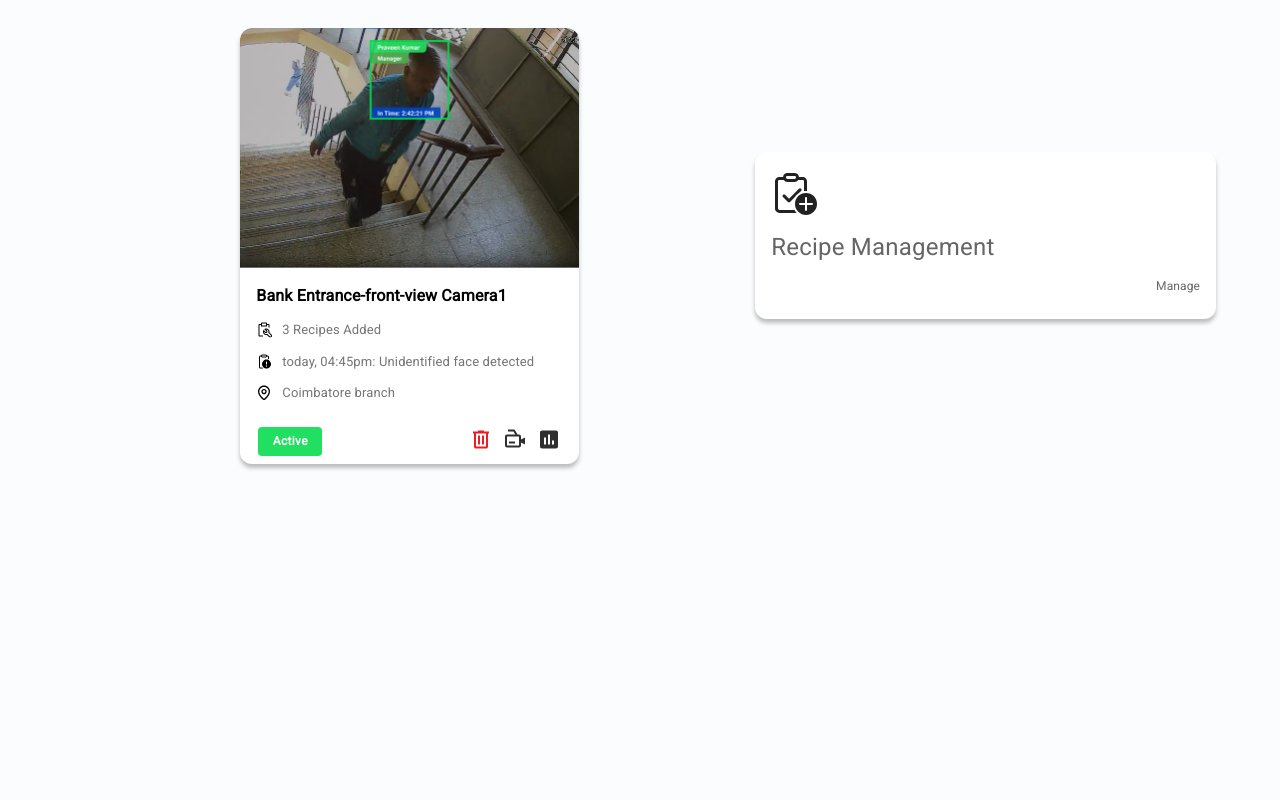
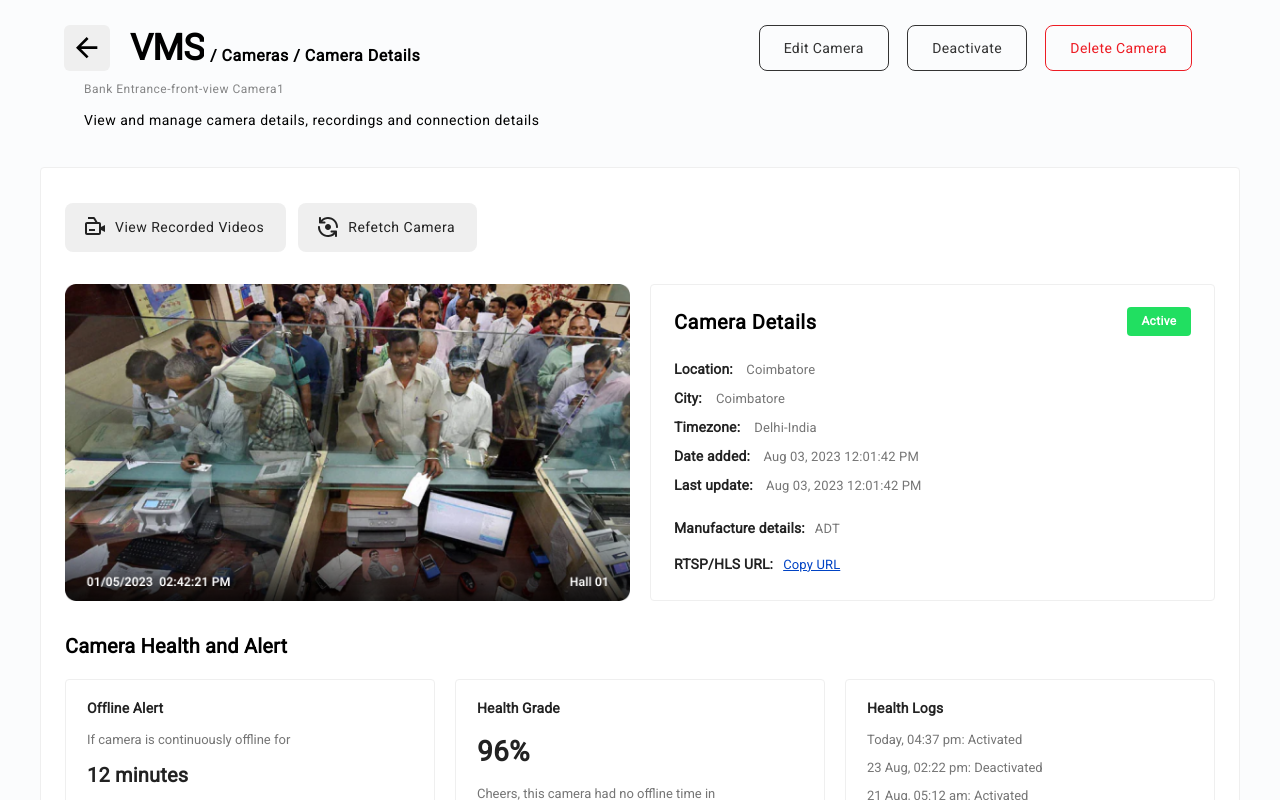
Before and after one commit to jaiswarabhishek/bipolar-assignment, a Next.js app: page / in a window 1280 px wide. Shown: the top 800 px of the page. Built offline with nearby package versions, Linux system fonts and the light colour scheme.

Commit message:
Restured Pages and Components

```diff
--- a/src/pages/index.js
+++ b/src/pages/index.js
@@ -1,11 +1,9 @@
 import * as React from "react";
 import Page from "@/components/Page";
-import Charts from "@/components/Charts";
-import Forms from "@/components/Forms";
-import Cards from "@/components/Cards";
+
 
 export default function Home() {
   return (
-      <Cards />
+      <Page />
   );
 }
```
Also changed, not shown: src/pages/cards.js (added, +10 -0 lines), src/pages/charts.js (added, +7 -0 lines), src/pages/forms.js (added, +9 -0 lines).
